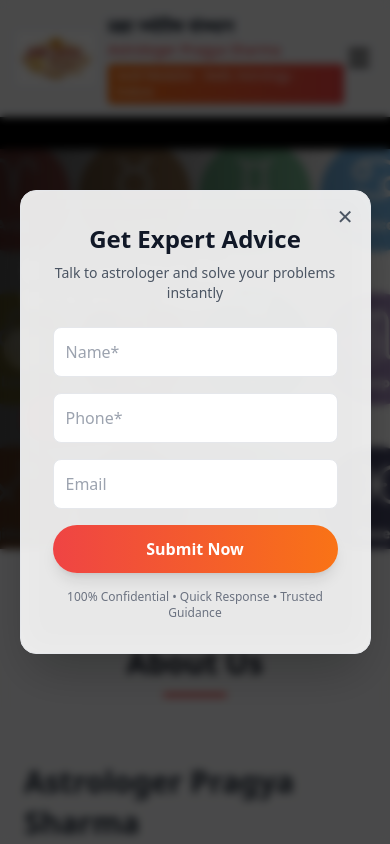
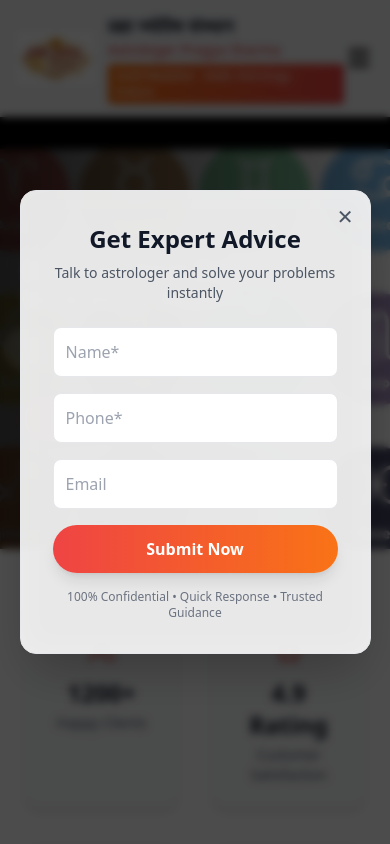
Before and after one commit to lalatiwari/Astorloger, a React (Create React App) app: page / in a window 390 px wide. Shown: the top 844 px of the page. Built offline with nearby package versions, Linux system fonts and the light colour scheme.

Commit message:
update trust section

```diff
--- a/package.json
+++ b/package.json
@@ -8,6 +8,7 @@
     "@testing-library/jest-dom": "^6.9.1",
     "@testing-library/react": "^16.3.2",
     "@testing-library/user-event": "^13.5.0",
+    "lucide-react": "^1.7.0",
     "react": "^19.2.4",
     "react-dom": "^19.2.4",
     "react-scripts": "5.0.1",
--- a/src/App.js
+++ b/src/App.js
@@ -7,6 +7,7 @@ import Services from "./components/Services";
 import OurProducts from "./components/OurProducts";
 import Certificates from "./components/Certificates";
 import Contact from "./components/Contact";
+import TrustSection from "./components/TrustSection";
 
 function App() {
   return (
@@ -16,6 +17,8 @@ function App() {
       <section id="home">
         <Hero />
       </section>
+
+      <TrustSection />
 
       <PopupForm />
 
--- /dev/null
+++ b/src/components/TrustSection.jsx
@@ -0,0 +1,58 @@
+import React from "react";
+import { Users, Star, Award, Clock } from "lucide-react";
+
+const TrustSection = () => {
+  const stats = [
+    {
+      icon: <Users size={28} />,
+      title: "1200+",
+      subtitle: "Happy Clients"
+    },
+    {
+      icon: <Star size={28} />,
+      title: "4.9 Rating",
+      subtitle: "Customer Satisfaction"
+    },
+    {
+      icon: <Award size={28} />,
+      title: "15+",
+      subtitle: "Certificates & Awards"
+    },
+    {
+      icon: <Clock size={28} />,
+      title: "5+ Years",
+      subtitle: "Experience"
+    }
+  ];
+
+  return (
+    <section className="bg-white py-16 px-6">
+
+      <div className="max-w-7xl mx-auto grid grid-cols-2 md:grid-cols-4 gap-8 text-center">
+
+        {stats.map((item, index) => (
+          <div
+            key={index}
+            className="bg-gray-50 p-6 rounded-2xl shadow-md hover:shadow-xl transition hover:-translate-y-2"
+          >
+            <div className="text-red-500 flex justify-center mb-3">
+              {item.icon}
+            </div>
+
+            <h3 className="text-2xl font-bold text-gray-900">
+              {item.title}
+            </h3>
+
+            <p className="text-gray-600 text-sm mt-1">
+              {item.subtitle}
+            </p>
+          </div>
+        ))}
+
+      </div>
+
+    </section>
+  );
+};
+
+export default TrustSection;
```
Also changed, not shown: 1 other file (tests, documents, lock files or other folders).
